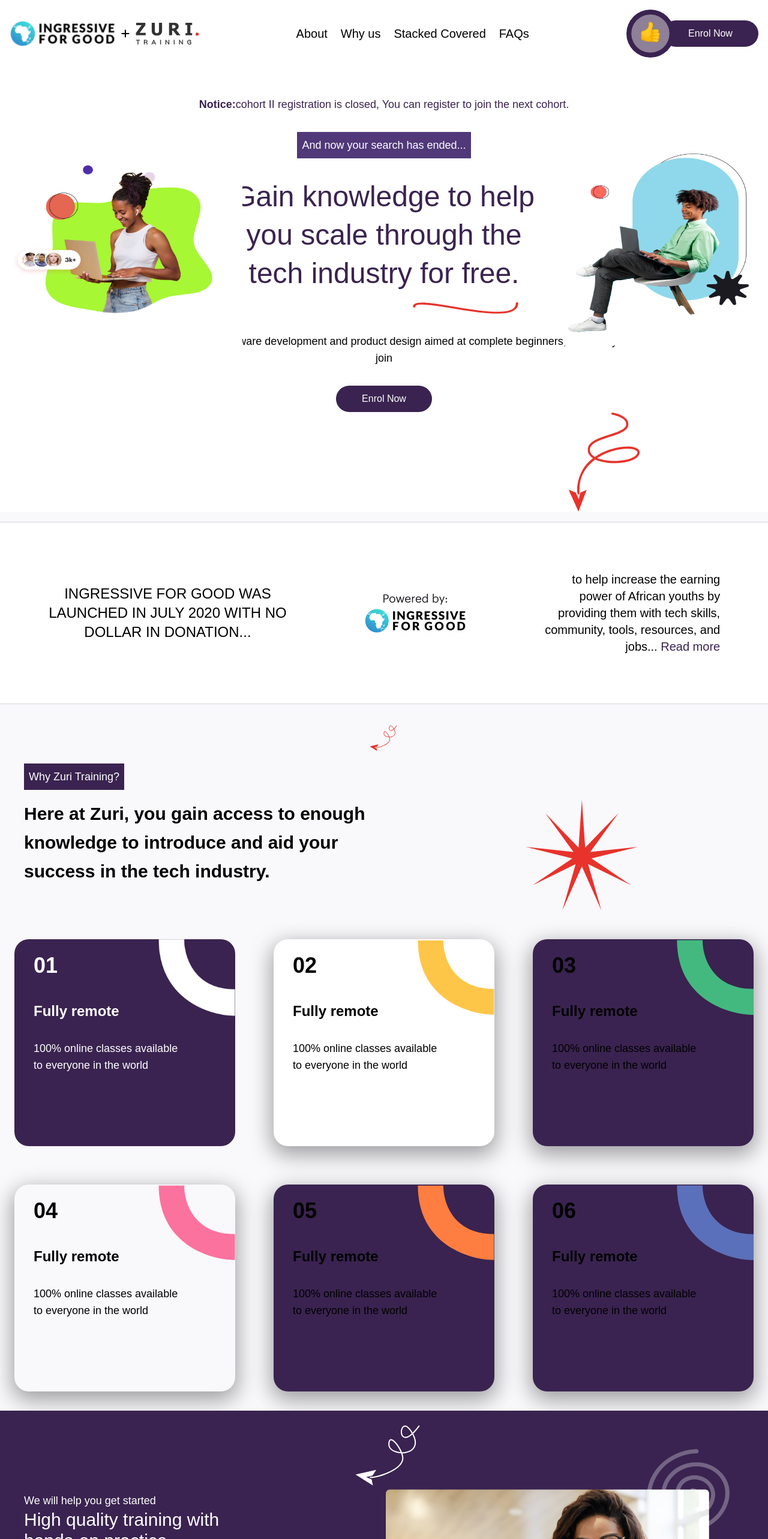
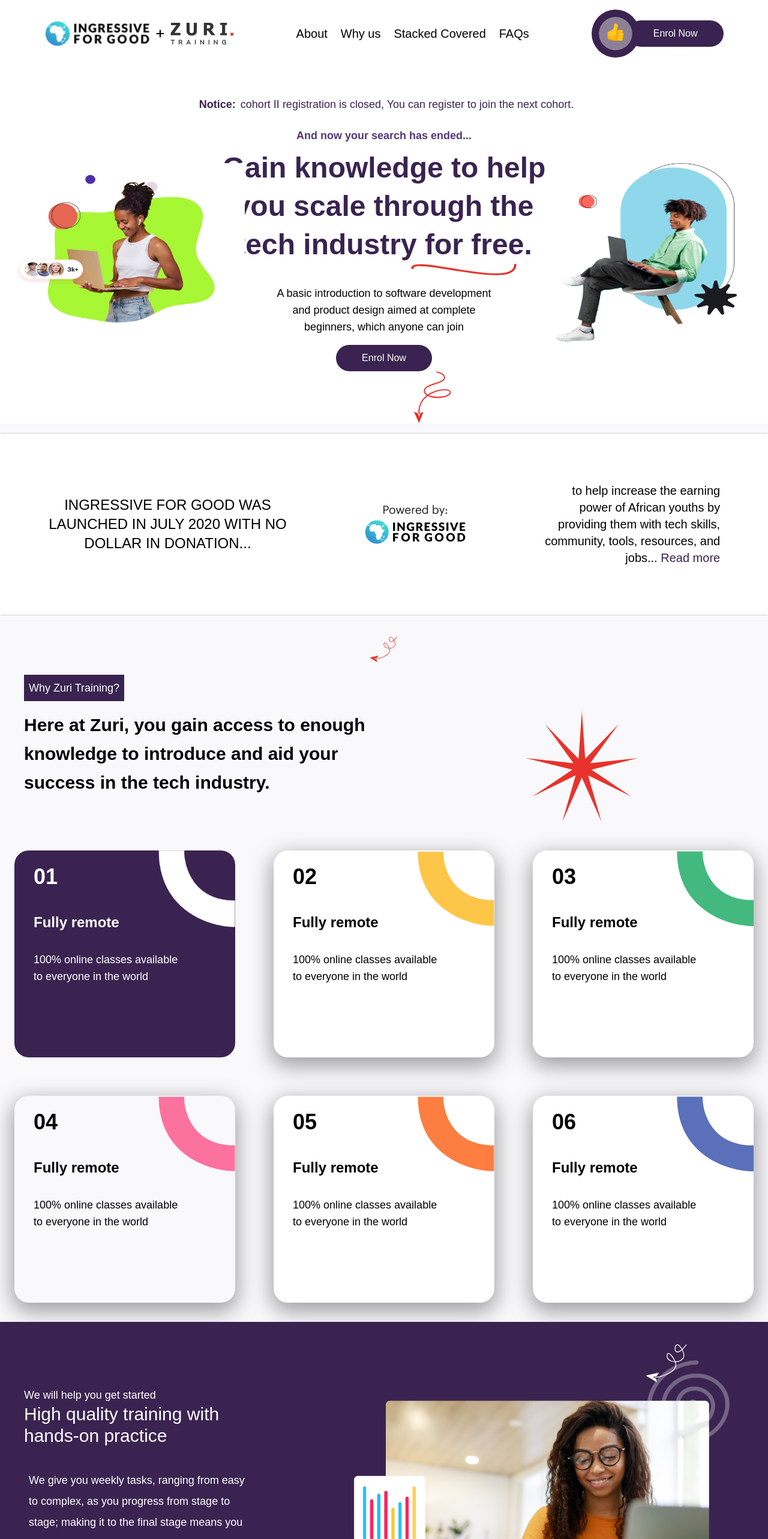
Before and after one commit to Tajudeenazeez/landingpage_zuri, a React (Create React App) app: page / in a window 1280 px wide. Shown: the top 2566 px of the page at 60% size. Built offline with nearby package versions, Linux system fonts and the light colour scheme.

Commit message:
adjusted program

```diff
--- a/src/App.js
+++ b/src/App.js
@@ -3,16 +3,16 @@
 // import color from "./assets/images/colocode.jpg"
 import Banner from "./components/Banner";
 import Home from "./page/Home";
+import Programs from "./components/Programs";
 
 function App() {
   return (
     <div className="font-graphik bg-[rgba(80,56,121,0.03)]">
        <Header/>
-
-       {/* <img className=" mx-auto mt-[20rem]" src={color} alt='color'/> */}
        <Banner/>
        <Home/>
        <Footer/>
+       {/* <Programs/> */}
     </div>
   );
 }
--- a/src/components/Banner.js
+++ b/src/components/Banner.js
@@ -7,31 +7,31 @@
 
 const Banner = () => {
   return (
-    <div className="mt-[9rem] bg-white">
+    <div className="mt-[4.8rem] lg:mt-[9rem] bg-white w-full px-2">
       <div>
         <div className="flex flex-col items-center relative">
-          <div className="flex justify-center items-center w-3/4">
+          <div className="flex justify-center items-center ">
             <p className="text-[#3a2350] text-lg font-Graphik my-4 px-2 text-center">
               {" "}
-              <strong>Notice:</strong>cohort II registration is closed, You can
+              <strong className="mx-2">Notice:</strong>cohort II registration is closed, You can
               register to join the next cohort.
             </p>
           </div>
           <div>
             <img
-              className="w-96 h-80 xl:absolute left-5 top-28"
+              className="w-96 h-80 xl:absolute left-4 top-32"
               src={girl}
               alt="girl"
             />
           </div>
           <div>
-            <p className="bg-[#503879] text-white p-2 text-lg m-4">
+            <p className="text-[#503879] font-semibold p-2 text-lg ">
               And now your search has ended...
             </p>
           </div>
-          <div className=" w-3/4">
-            <div className="flex justify-center items-center  m-4">
-              <h1 className="text-[#3a2350] text-3xl text-center xl:w-[34rem] xl:text-[3rem] leading-[4rem]">
+          <div className="w-full lg:w-3/4">
+            <div className="flex justify-center items-center  mx-4">
+              <h1 className="text-[#3a2350] text-3xl text-center xl:w-[34rem] xl:text-[3rem] font-semibold leading-[4rem]">
                 Gain knowledge to help you scale through the tech industry for
                 free.
               </h1>
@@ -40,15 +40,15 @@
               <img className="w-44" src={line} alt="line" />
             </div>
           </div>
-          <div className="w-3/4 m-4 flex justify-center items-center text-lg p-4 text-center ">
-            <p>
+          <div className="flex justify-center items-center text-lg p-4 text-center ">
+            <p className="xl:w-[40%]">
               A basic introduction to software development and product design
               aimed at complete beginners, which anyone can join
             </p>
           </div>
           <div>
             <img
-              className="hidden  xl:block w-80 h-80 xl:absolute xl:right-5 xl:top-28 "
+              className="hidden  xl:block w-80 h-80 xl:absolute xl:right-8 xl:top-32 "
               src={boy}
               alt="boy"
             />
@@ -56,8 +56,8 @@
           <div>
             <Button />
           </div>
-          <div className="flex justify-end w-2/3">
-            <img src={wire1} alt="arrow" />
+          <div className="flex justify-center ">
+            <img className="w-[4rem] ml-[10rem]" src={wire1} alt="arrow" />
           </div>
         </div>
       </div>
--- a/src/components/Footer.js
+++ b/src/components/Footer.js
@@ -12,7 +12,7 @@
     <div className=" mt-[4rem] py-2">
       <div>
         <div className="flex flex-col">
-          <div className="md:flex md:justify-between md:my-4">
+          <div className="md:flex md:justify-between px-6 md:my-4">
             <div>
               <img
                 className=" w-[315px] h-[54px] mx-auto"
@@ -22,19 +22,20 @@
             </div>
             <div>
               <div className="flex justify-center text-3xl items-center py-2">
-                <FaFacebookF className="bg-[#3a2350] rounded-full p-2 border-none outline-none text-white  mx-4" />
-                <FaLinkedinIn className="bg-[#3a2350] rounded-full p-2 border-none outline-none text-white  mx-4" />
-                <FaTwitter className="bg-[#3a2350] rounded-full p-2 border-none outline-none text-white mx-4" />
-                <FaYoutube className="bg-[#3a2350]  rounded-full p-2 border-none outline-none text-white mx-4" />
+                <FaFacebookF className="bg-[#3a2350] rounded-full p-2 border-none outline-none text-white  mx-2" />
+                <FaLinkedinIn className="bg-[#3a2350] rounded-full p-2 border-none outline-none text-white  mx-2" />
+                <FaTwitter className="bg-[#3a2350] rounded-full p-2 border-none outline-none text-white mx-2" />
+                <FaYoutube className="bg-[#3a2350]  rounded-full p-2 border-none outline-none text-white mx-2" />
               </div>
             </div>
           </div>
-          <div className="flex flex-col md:flex-row md:justify-between  justify-end  items-center p-2">
-            <p className="p-8">&copy; 2023 Lorem Ipsum training</p>
-            <div className="md:flex md:justify-evenly">
+          <div className="flex flex-col md:flex-row md:justify-between justify-end  items-center px-2">
+          <div className="md:flex md:justify-evenly">
               <p className="p-4">Lorem Ipsom is good</p>
               <p className="p-4">Privacy Policy</p>
             </div>
+            <p className="p-8">&copy; 2023 Lorem Ipsum training</p>
+
           </div>
         </div>
       </div>
--- a/src/components/Header.js
+++ b/src/components/Header.js
@@ -2,9 +2,14 @@
 import logo from "../assets/images/logo.svg";
 import thumbs from "../assets/images/thumbs.png";
 import Button from "./Button";
+import SmallButton from "./SmallButton";
+
 const Header = () => {
+
+
+
   return (
-    <div className="z-40 flex justify-evenly md:justify-between px-4 items-center w-screen pt-4  md:fixed top-0 right-0 left-0 bg-white">
+    <div className="z-40 flex justify-evenly gap-x-4 px-2 items-center pt-4 fixed top-0 right-0 left-0 bg-white">
       <div>
         <img className=" w-[315px] h-[54px] shrink-0" src={logo} alt="logo" />
       </div>
@@ -25,16 +30,31 @@
           </a>
         </div>
       </div>
+      {/* large */}
       <div className="flex items-center ">
-        <div className="flex items-center justify-center bg-[#3a2350] rounded-full w-20 h-20 mr-[-1.27rem]  ">
+        <div className="hidden lg:flex items-center justify-center bg-[#3a2350] rounded-full w-[5rem]  h-20 mr-[-1.27rem]  ">
           <img
-            className="w-16 h-16 rounded-full z-10"
+            className="w-14 h-14  rounded-full z-10"
             src={thumbs}
             alt="thumbs"
           />
         </div>
-        <div>
+        {/* small n medium screen */}
+        <div className="lg:hidden flex items-center justify-center bg-[#3a2350] rounded-full w-[3.5rem]  h-14 mr-[-1.27rem]  ">
+          <img
+            className="w-9 h-9  rounded-full z-10"
+            src={thumbs}
+            alt="thumbs"
+          />
+        </div>
+
+
+        <div className="hidden lg:block">
           <Button />
+        </div>
+        <div className="lg:hidden">
+          <SmallButton/>
+
         </div>
       </div>
     </div>
--- a/src/components/Programs.js
+++ b/src/components/Programs.js
@@ -22,14 +22,14 @@
   return (
     <div>
       <div>
-        <div className="text-3xl   w-full md:w-1/3 md:leading-[3rem] m-4 p-2">
-          <p className="text-purple-600 my-4">Scope of Program</p>
-          <p className="font-semibold leading-[3rem]">
+        <div className=" flex flex-col mx-[4rem] mt-[2rem] ">
+          <p className="text-purple-600 text-2xl">Scope of Program</p>
+          <p className="font-semibold leading-[3rem] text-2xl xl:text-[3rem]">
             Here is the list of prgram that will be explore during the program
           </p>
         </div>
         <div className="flex justify-center">
-          <img className="mx-4 px-4" src={wire6} alt="scope1" />
+          <img className="mx-4 px-4 w-[10rem]" src={wire6} alt="scope1" />
         </div>
       </div>
       {/* article */}
--- /dev/null
+++ b/src/components/SmallButton.js
@@ -0,0 +1,15 @@
+import React from "react";
+
+const SmallButton = () => {
+  return (
+    <div>
+      <div className="flex items-center justify-center">
+        <button className="w-[9.2rem] h-[2.5rem] rounded-full bg-[#3a2350]  text-white p-2 ">
+          Enrol Now
+        </button>
+      </div>
+    </div>
+  );
+};
+
+export default SmallButton;
--- a/src/components/WhyUs.js
+++ b/src/components/WhyUs.js
@@ -43,7 +43,7 @@
           </div>
           {/* third */}
           <div className="relative hover:-translate-y-2">
-            <div className=" h-[345px]  rounded-3xl text-black shadow-[0px_11px_35px_4px_rgba(0,0,0,0.36)] m-6 bg-[#3a2350]">
+            <div className=" h-[345px]  rounded-3xl text-black shadow-[0px_11px_35px_4px_rgba(0,0,0,0.36)] m-6 bg-white">
               <h1 className="font-bold p-8 leading-6">03</h1>
               <h3 className="pl-8 py-4 font-semibold text-2xl w-1/2">
                 Fully remote
@@ -73,7 +73,7 @@
           </div>
           {/* fifth */}
           <div className="relative hover:-translate-y-2">
-            <div className=" h-[345px]  rounded-3xl text-black shadow-[0px_11px_35px_4px_rgba(0,0,0,0.36)] m-6 bg-[#3a2350]">
+            <div className=" h-[345px]  rounded-3xl text-black shadow-[0px_11px_35px_4px_rgba(0,0,0,0.36)] m-6 bg-white">
               <h1 className="font-bold p-8 leading-6">05</h1>
               <h3 className="pl-8 py-4 font-semibold text-2xl w-1/2">
                 Fully remote
@@ -88,7 +88,7 @@
           </div>
           {/* sixth */}
           <div className="relative hover:-translate-y-2">
-            <div className=" h-[345px]  rounded-3xl text-black shadow-[0px_11px_35px_4px_rgba(0,0,0,0.36)] m-6 bg-[#3a2350]">
+            <div className=" h-[345px]  rounded-3xl text-black shadow-[0px_11px_35px_4px_rgba(0,0,0,0.36)] m-6 bg-white">
               <h1 className="font-bold p-8 leading-6">06</h1>
               <h3 className="pl-8 py-4 font-semibold text-2xl w-1/2">
                 Fully remote
--- a/src/page/Home.js
+++ b/src/page/Home.js
@@ -40,7 +40,7 @@
             <img className=" shrink-0" src={logo2} alt="logo" />
           </div>
           <div className="flex justify-center items-center md:w-1/4 md:text-xl p-2">
-            <p className="text-end">
+            <p className="text-right">
               to help increase the earning power of African youths by providing
               them with tech skills, community, tools, resources, and jobs...{" "}
               <button className="text-[#3a2350]"> Read more</button>
@@ -69,10 +69,10 @@
       </section>
     {/* why us */}
     <WhyUs/>
-      <article className="bg-[#3a2350] w-full h-[200vh] lg:h-[175vh] mt[4rem] relative ">
+      <article className="bg-[#3a2350] w-full h-[200vh] lg:h-[175vh]  relative ">
         <div className="md:w-[40rem] md:mx-auto lg:m-2 lg:w-full">
-          <div>
-            <img className="mx-auto pt-4 " src={wire3} alt="" />
+          <div className="flex justify-end ">
+            <img className=" mt-8 mr-[8rem] w-[6rem]" src={wire3} alt="" />
           </div>
           <div className="text-white text-lg ">
             <p className="px-8 ">We will help you get started</p>
@@ -120,16 +120,13 @@
           </div>
         </div>
       </article>
-      <Programs />
+      {/* <Programs /> */}
       <div className="flex justify-center my-20">
         <Button />
       </div>
       <Faqs />
       <Course/>
       <Advertise/>
-
-
-
     </div>
   );
 };
```
